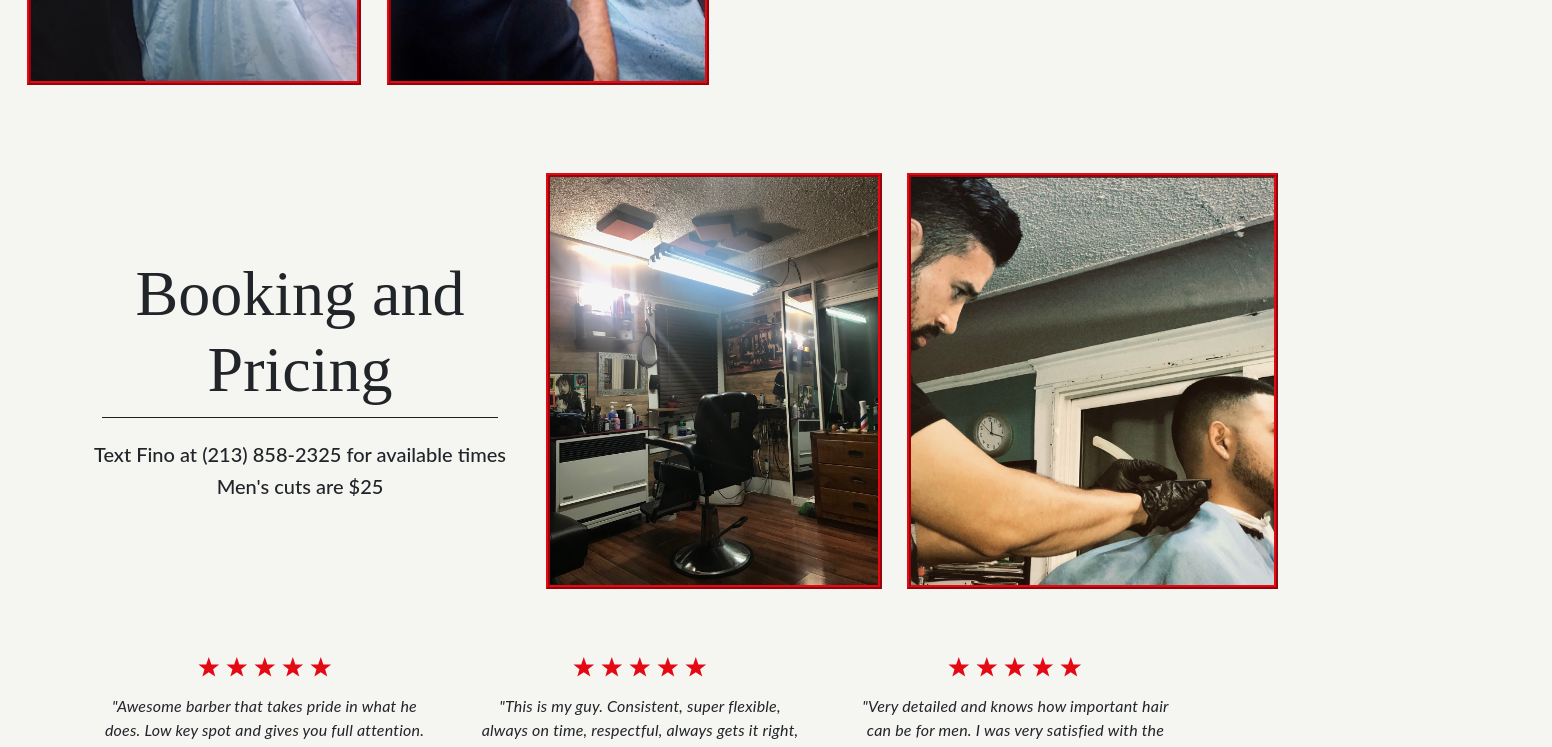
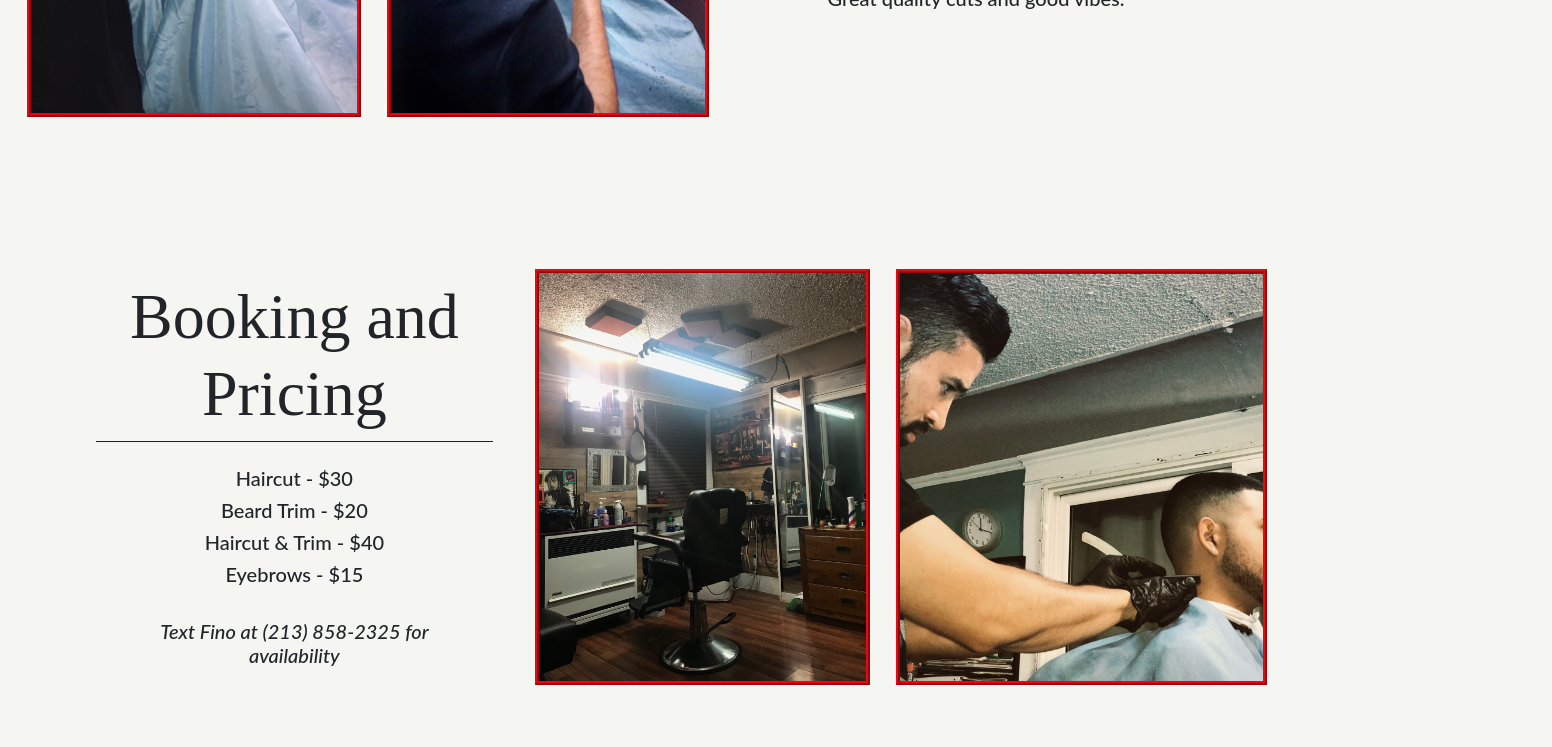
Before and after one commit to moonjason/fino-barbershop, a React (Create React App) app in the folder client/: page / in a window 1280 px wide. Shown: the part 1100-1847 px from the top of the page, 1552 px wide, since content can reach past the window. Built offline with nearby package versions, Linux system fonts and the light colour scheme; no server answers; a web font is replaced by a local one.

Commit message:
more mobile responsiveness on photos

```diff
--- a/client/src/components/Pricing/Pricing.js
+++ b/client/src/components/Pricing/Pricing.js
@@ -5,8 +5,11 @@ const Pricing = () => {
         <div id="pricing-containertwo">
             <div id="pricing__texttwo">
                 <h1 className="pricing--title">Booking and Pricing</h1>
-                <h5 className="pricing--desc">Text Fino at (213) 858-2325 for available times</h5>
-                <h5 className="pricing--desc">Men's cuts are $25</h5>
+                <h5 className="pricing--desc">Haircut - $30</h5>
+                <h5 className="pricing--desc">Beard Trim - $20</h5>
+                <h5 className="pricing--desc">Haircut & Trim - $40</h5>
+                <h5 className="pricing--desc">Eyebrows - $15</h5>
+                <h5 className="pricing--desc" style={{'paddingTop': '25px'}}><i>Text Fino at (213) 858-2325 for availability</i></h5>
             </div>
 
             <div id="pricing__carouseltwo">
--- a/client/src/index.css
+++ b/client/src/index.css
@@ -190,7 +190,7 @@ html {
 }
 
 .pricing--desc{
-    width: 90vw;
+    width: 20rem;
 }
 
 #pricing-container {
@@ -233,7 +233,6 @@ html {
     flex-direction: column;
     justify-content: center;
     align-items: center;
-    /* background-color: pink; */
 }
 
 #pricing__carouseltwo{
@@ -252,8 +251,6 @@ html {
     flex-direction: column;
     justify-content: center;
     align-items: center;
-    /* background-color: #221f1f;
-    color: #f5f5f1; */
 }
 
 @media only screen and (min-width: 767px) {
@@ -281,14 +278,22 @@ html {
         padding-top: 0;
         width: 31vw;
     }
+    .photo {
+        max-width: 40%;
+    }
     #pricing__text {
         padding-left: 8rem;
     }
     #pricing__texttwo{
         padding-right: 8.5rem;
     }
+    #pricing__carouseltwo{
+        margin-right: 1.5rem;
+    }
     #pricing-container, #pricing-containertwo{
         flex-direction: row;
+        padding-top: 4rem;
+        padding-bottom: 3rem;
     }
 }
 
```
